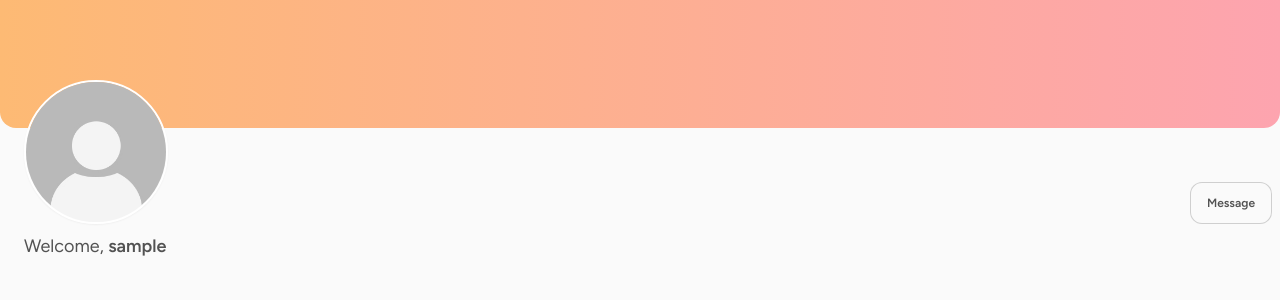
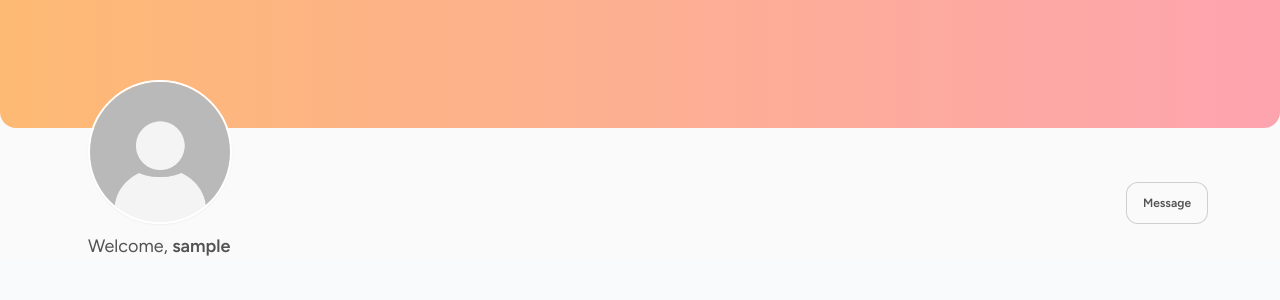
Before and after one commit to kevinlaw91/react-signin-demo, a React (Vite) app: page / in a window 1280 px wide. Shown: the top 300 px of the page. Built offline with nearby package versions, Linux system fonts and the light colour scheme; sample sign-in values are in the browser's storage; some icons are missing.

Commit message:
feat: added min width for index page

```diff
--- a/src/routes/IndexPage.tsx
+++ b/src/routes/IndexPage.tsx
@@ -20,7 +20,7 @@ function UserWelcomeScreen() {
   const profileLink = `/profile/${user.id}`;
 
   return (
-    <section className="min-h-svh bg-neutral-50">
+    <section className="min-h-full min-w-[320px] bg-neutral-50">
       <section className="flex content-start flex-wrap justify-end bg-gradient-to-r from-orange-300 to-rose-300 rounded-b-2xl h-32">
         <IconButton aria-label="Menu" size="large" onClick={toggleDrawer(true)}>
           <Icon icon="solar:menu-dots-bold" className="text-white" />
@@ -36,7 +36,7 @@ function UserWelcomeScreen() {
           <SidebarMenu />
         </Drawer>
       </section>
-      <section className="-mt-12 md:max-w-screen-md lg:max-w-screen-lg xl:max-w-screen-xl mx-auto">
+      <section className="-mt-12 mx-auto md:mx-16">
         <div className="flex content-end flex-wrap justify-between">
           <div className="ml-6">
             <a href={profileLink}>
```
